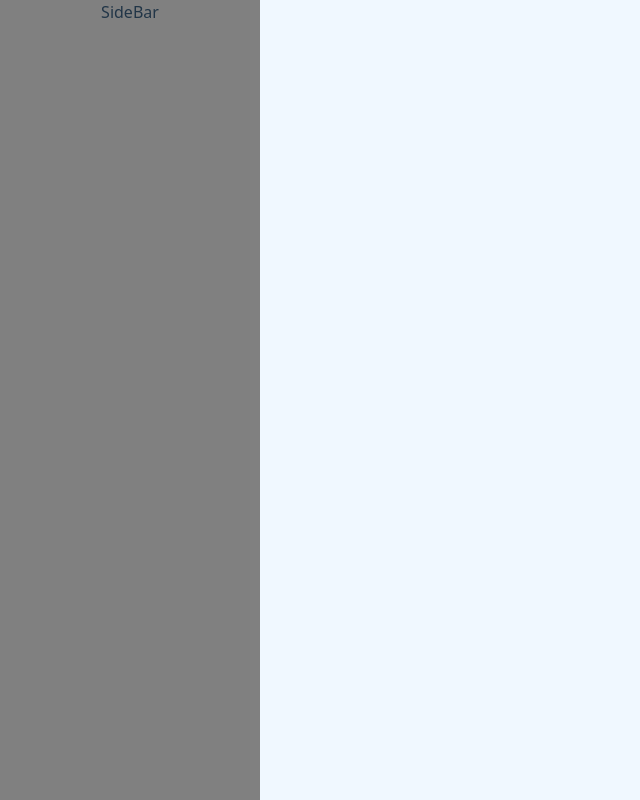
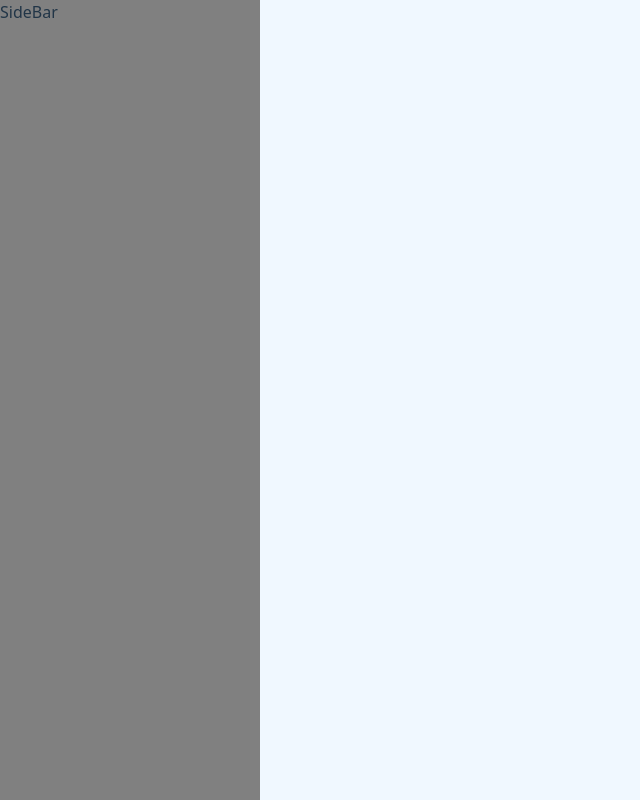
Before and after one commit to Mohamed-Abuali/Revue, a React (Vite) app: page / in a window 1280 px wide. Shown: the whole page, without its empty margins (0-640 px from the left). Built offline with nearby package versions, Linux system fonts and the light colour scheme.

Commit message:
style(App.css): adjust layout and remove unused properties
Remove max-width and text-align properties from #root as they're not needed
Set grid-column explicitly for sidebar-container
Add box-sizing to ensure consistent sizing

```diff
--- a/src/App.css
+++ b/src/App.css
@@ -1,8 +1,8 @@
 #root {
-  max-width: 1280px;
+
   margin: 0 auto;
   padding: 0;
-  text-align: center;
+  box-sizing: border-box;
 }
 .home-container{
   width: 100vw;
@@ -12,7 +12,7 @@
   background-color: aliceblue;
 }
 .sidebar-container{
-  grid-column: ;
+  grid-column: 1;
   height: 100dvh;
   width: 260px;
   background-color: gray;
```
